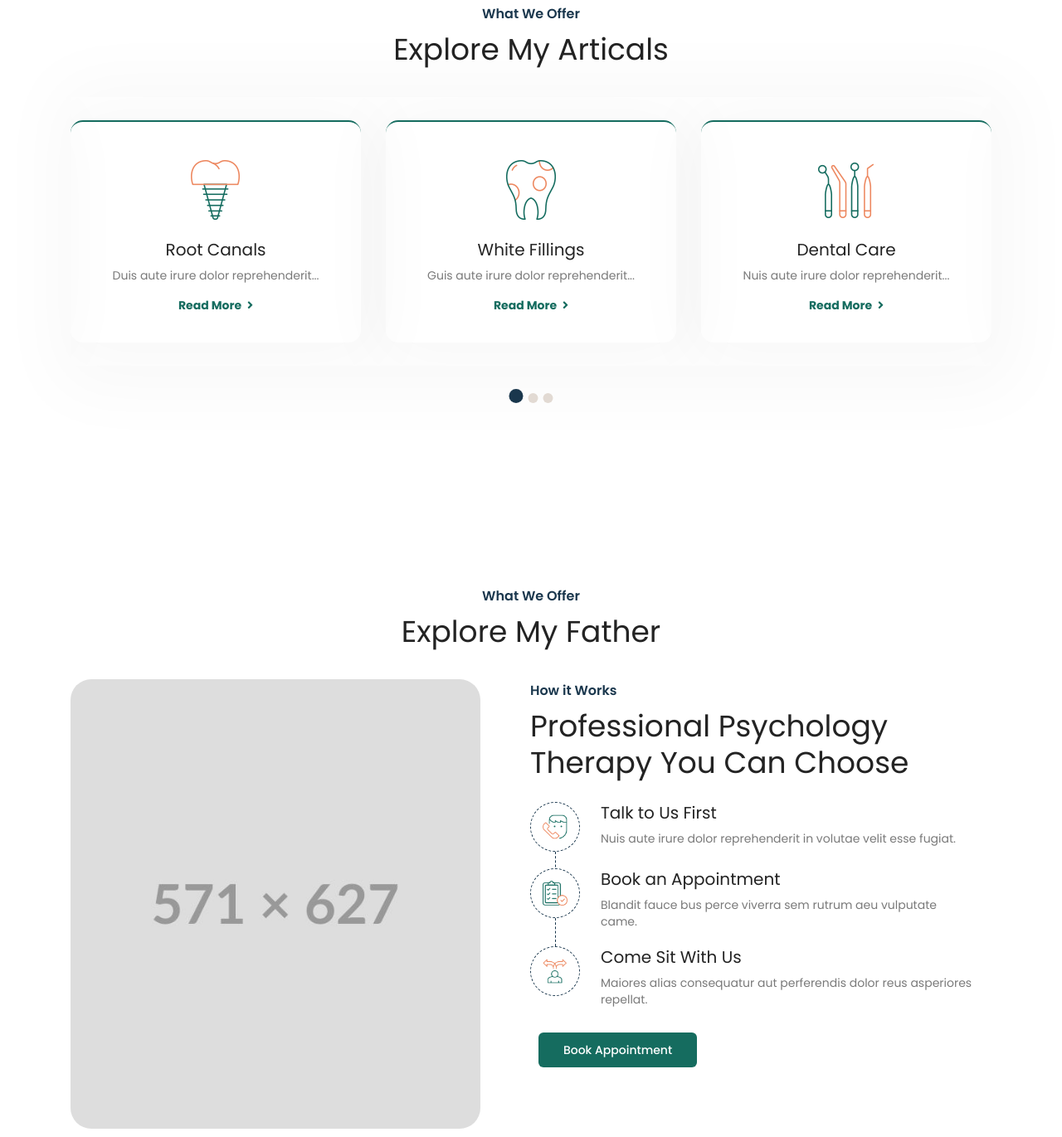
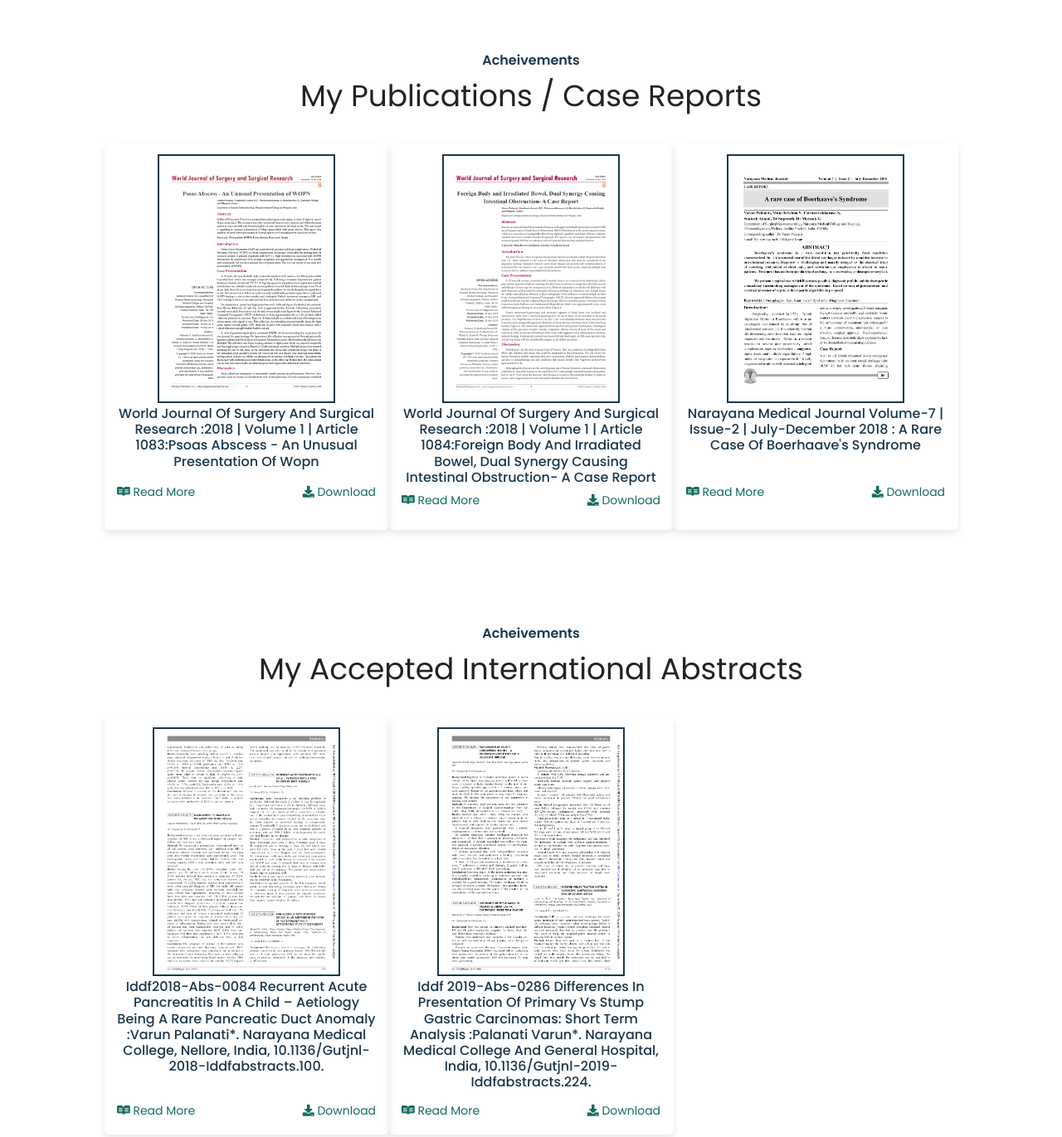
Before and after one commit to DT7Solutions/dr-varun, a plain HTML site: page about.html in a window 1280 px wide. Shown: the part 1598-2969 px from the top of the page at 83% size. Drawn offline with nearby package versions, Linux system fonts and the light colour scheme.

Commit message:
about page publications and abstracts updated

```diff
--- a/about.html
+++ b/about.html
@@ -341,97 +341,83 @@
     </div>
     <!-- COUNTER SECTION END -->
 
-    <!-- SERVICE SECTION START -->
-    <section class="service-main-section w-100 float-left padding-top padding-bottom">
+    <!-- ABOUT DETAILED SECTION START -->
+    <section class="about-details-main-section w-100 float-left padding-top padding-bottom">
         <div class="container">
-            <div class="generic-title text-center">
-                <span class="small-text" data-aos="fade-up" data-aos-duration="700">What We Offer</span>
-                <h2 class="mb-0" data-aos="fade-up" data-aos-duration="700">Explore My Articals</h2>
-            </div>
-            <div class="index2-service-slider" data-aos="fade-up" data-aos-duration="700">
-                <div id="owl-carouselone" class="owl-carousel owl-theme">
-                    <div class="item">
-                        <div class="service-slider2 text-center">
-                            <figure class="d-inline-block">
-                                <img src="assets/images/service-icon1.png" alt="service-icon1">
-                            </figure>
-                            <h4>Root Canals</h4>
-                            <p>Duis aute irure dolor
-                                reprehenderit...</p>
-                            <a href="services.html">Read More<i class="fas fa-angle-right"></i></a>
+            <div class="publications">
+                <div class="generic-title text-center">
+                    <span class="small-text" data-aos="fade-up" data-aos-duration="700">Acheivements</span>
+                    <h2 class="mb-0" data-aos="fade-up" data-aos-duration="700">My Publications / Case Reports</h2>
+                </div>
+                <div class="row d-flex justify-content-evenly">
+                    <div class="item col-md-4">
+                        <img src="assets/images/about/publications/psoas-abscess-an-unusual-presentation-of-wopn-4739.png" class="img-fluid" alt="psoas-abscess-an-unusual-presentation-of-wopn-4739">
+                        <h6 class="title">
+                            World Journal Of Surgery And Surgical Research :2018 | Volume 1 | Article 1083:Psoas Abscess - An Unusual Presentation Of Wopn
+                        </h6>
+                        <div class="links">
+                            <a href="https://www.surgeryresearchjournal.com/abstract.php?aid=4739" target="_blank"><i class="fab fa-readme"></i> Read More</a>
+                            <a href="https://www.surgeryresearchjournal.com/open-access/psoas-abscess-an-unusual-presentation-of-wopn-4739.pdf" target="_blank"><i class="fas fa-download"></i> Download</a>
                         </div>
                     </div>
-                    <div class="item">
-                        <div class="service-slider2 text-center">
-                            <figure class="d-inline-block">
-                                <img src="assets/images/service-icon2.png" alt="service-icon2">
-                            </figure>
-                            <h4>White Fillings</h4>
-                            <p>Guis aute irure dolor
-                                reprehenderit...</p>
-                            <a href="services.html">Read More<i class="fas fa-angle-right"></i></a>
+                    <div class="item col-md-4">
+                        <img src="assets/images/about/publications/foreign-body-and-irradiated-bowel-dual-synergy-causing-intestinal-obstruction-a-case-report-4775.png" class="img-fluid" alt="foreign-body-and-irradiated-bowel-dual-synergy-causing-intestinal-obstruction-a-case-report-4775">
+                        <h6 class="title">
+                            World Journal Of Surgery And Surgical Research :2018 | Volume 1 | Article 1084:Foreign Body And Irradiated Bowel, Dual Synergy Causing Intestinal Obstruction- A Case Report
+                        </h6>
+                        <div class="links">
+                            <a href="https://www.surgeryresearchjournal.com/abstract.php?aid=4775" target="_blank"><i class="fab fa-readme"></i> Read More</a>
+                            <a href="https://www.surgeryresearchjournal.com/open-access/foreign-body-and-irradiated-bowel-dual-synergy-causing-intestinal-obstruction-a-case-report-4775.pdf" target="_blank"><i class="fas fa-download"></i> Download</a>
                         </div>
                     </div>
-                    <div class="item">
-                        <div class="service-slider2 text-center">
-                            <figure class="d-inline-block">
-                                <img src="assets/images/service-icon3.png" alt="service-icon3">
-                            </figure>
-                            <h4>Dental Care</h4>
-                            <p>Nuis aute irure dolor
-                                reprehenderit...</p>
-                            <a href="services.html">Read More<i class="fas fa-angle-right"></i></a>
+                    <div class="item col-md-4">
+                        <img src="assets/images/about/publications/a-rare-case-of-boerhaaves-syndrome-publications.png" class="img-fluid" alt="a-rare-case-of-boerhaaves-syndrome-publications">
+                        <h6 class="title">
+                            Narayana Medical Journal Volume-7 | Issue-2 | July-December 2018 : A Rare Case Of Boerhaave's Syndrome
+                        </h6>
+                        <div class="links">
+                            <a href="https://www.bibliomed.org/mnsfulltext/69/69-1542180039.pdf?1726838021" target="_blank"><i class="fab fa-readme"></i> Read More</a>
+                            <a href="https://www.bibliomed.org/mnsfulltext/69/69-1542180039.pdf" target="_blank"><i class="fas fa-download"></i> Download</a>
                         </div>
                     </div>
-                    <div class="item">
-                        <div class="service-slider2 text-center">
-                            <figure class="d-inline-block">
-                                <img src="assets/images/service-icon4.png" alt="service-icon4">
-                            </figure>
-                            <h4>Restorative Dentistry</h4>
-                            <p>Muis aute irure dolor
-                                reprehenderit...</p>
-                            <a href="services.html">Read More<i class="fas fa-angle-right"></i></a>
+                </div>
+            </div>
+
+            <div class="abstracts">
+                <div class="generic-title text-center">
+                    <span class="small-text" data-aos="fade-up" data-aos-duration="700">Acheivements</span>
+                    <h2 class="mb-0" data-aos="fade-up" data-aos-duration="700">My Accepted International Abstracts</h2>
+                </div>
+                <div class="row d-flex justify-content-evenly">
+                    <div class="item col-md-4">
+                        <img src="assets/images/about/abstracts/recurrent-acute-pancreatitis-in-achild-aetiology-being-a-rare-pancreatic-duct-anomaly.png" class="img-fluid" alt="recurrent-acute-pancreatitis-in-achild-aetiology-being-a-rare-pancreatic-duct-anomaly">
+                        <h6 class="title">
+                            Iddf2018-Abs-0084 Recurrent Acute Pancreatitis In A Child – Aetiology Being A Rare
+                            Pancreatic Duct Anomaly :Varun Palanati*. Narayana Medical College, Nellore, India,
+                            10.1136/Gutjnl-2018-Iddfabstracts.100.
+                        </h6>
+                        <div class="links">
+                            <a href="https://gut.bmj.com/content/67/Suppl_2/A45.2" target="_blank"><i class="fab fa-readme"></i> Read More</a>
+                            <a href="https://gut.bmj.com/content/gutjnl/67/Suppl_2/A45.2.full.pdf" target="_blank"><i class="fas fa-download"></i> Download</a>
                         </div>
                     </div>
-                    <div class="item">
-                        <div class="service-slider2 text-center">
-                            <figure class="d-inline-block">
-                                <img src="assets/images/service-icon1.png" alt="service-icon1">
-                            </figure>
-                            <h4>Root Canals</h4>
-                            <p>Duis aute irure dolor
-                                reprehenderit...</p>
-                            <a href="services.html">Read More<i class="fas fa-angle-right"></i></a>
-                        </div>
-                    </div>
-                    <div class="item">
-                        <div class="service-slider2 text-center">
-                            <figure class="d-inline-block">
-                                <img src="assets/images/service-icon2.png" alt="service-icon2">
-                            </figure>
-                            <h4>White Fillings</h4>
-                            <p>Guis aute irure dolor
-                                reprehenderit...</p>
-                            <a href="services.html">Read More<i class="fas fa-angle-right"></i></a>
-                        </div>
-                    </div>
-                    <div class="item">
-                        <div class="service-slider2 text-center">
-                            <figure class="d-inline-block">
-                                <img src="assets/images/service-icon3.png" alt="service-icon3">
-                            </figure>
-                            <h4>Dental Care</h4>
-                            <p>Nuis aute irure dolor
-                                reprehenderit...</p>
-                            <a href="services.html">Read More<i class="fas fa-angle-right"></i></a>
+                    <div class="item col-md-4">
+                        <img src="assets/images/about/abstracts/differences-in-presentation-of-primary-vs-stump-gastric-carcinomas-short-term-analysis.png" class="img-fluid" alt="differences-in-presentation-of-primary-vs-stump-gastric-carcinomas-short-term-analysis">
+                        <h6 class="title">
+                            Iddf 2019-Abs-0286 Differences In Presentation Of Primary Vs Stump Gastric
+                            Carcinomas: Short Term Analysis :Palanati Varun*. Narayana Medical College And
+                            General Hospital, India, 10.1136/Gutjnl-2019-Iddfabstracts.224.
+                        </h6>
+                        <div class="links">
+                            <a href="https://gut.bmj.com/content/68/Suppl_1/A115.2" target="_blank"><i class="fab fa-readme"></i> Read More</a>
+                            <a href="https://www.surgeryresearchjournal.com/open-access/foreign-body-and-irradiated-bowel-dual-synergy-causing-intestinal-obstruction-a-case-report-4775.pdf" target="_blank"><i class="fas fa-download"></i> Download</a>
                         </div>
                     </div>
                 </div>
             </div>
         </div>
     </section>
-    <!-- SERVICE SECTION END -->
+    <!-- ABOUT DETAILED SECTION END -->
 
     <!-- PROCESS SECTION START -->
     <section class="process-main-section w-100 float-left padding-top padding-bottom">
--- a/assets/css/custom.css
+++ b/assets/css/custom.css
@@ -4221,4 +4221,50 @@ input[type="date"]:focus {
 .working-area-section .working-area .working-detail span{
     color: var(--button-color);
 }
+
+/* About Detailed Section */
+.about-details-main-section .publications,
+.about-details-main-section .abstracts {
+    text-align: center;
+    padding: 5%;
+}
+.about-details-main-section .publications .item,
+.about-details-main-section .abstracts .item{
+    border-radius: 6px;
+    box-shadow: 0 4px 8px rgba(0, 0, 0, 0.1);
+    padding: 1% 1.5% 2.5%;
+}
+.about-details-main-section .publications img,
+.about-details-main-section .abstracts img {
+    border: 2px solid var(--accent);
+    margin: 1%;
+    max-height: 300px;
+}
+.about-details-main-section .publications h6 {
+    color: var(--accent);
+    min-height: 20%;
+}
+.about-details-main-section .abstracts h6 {
+    color: var(--accent);
+    min-height: 30%;
+}
+.about-details-main-section .publications .links,
+.about-details-main-section .abstracts .links {
+    display: flex;
+    justify-content: space-between;
+    align-items: center;
+}
+.about-details-main-section .publications .links a,
+.about-details-main-section .abstracts .links a {
+    font-size: 14px;
+    line-height: 20px;
+    color: var(--button-color);
+    text-decoration: none;
+}
+.about-details-main-section .publications .links a:hover,
+.about-details-main-section .abstracts .links a:hover {
+    color: var(--button-color);
+}
+
+
 /* Section BG Stylying */
```
Also changed, not shown: assets/images/about/abstracts/differences-in-presentation-of-primary-vs-stump-gastric-carcinomas-short-term-analysis.png (added), assets/images/about/abstracts/recurrent-acute-pancreatitis-in-achild-aetiology-being-a-rare-pancreatic-duct-anomaly.png (added), assets/images/about/publications/a-rare-case-of-boerhaaves-syndrome-publications.png (added), assets/images/about/publications/foreign-body-and-irradiated-bowel-dual-synergy-causing-intestinal-obstruction-a-case-report-4775.png (added), assets/images/about/publications/psoas-abscess-an-unusual-presentation-of-wopn-4739.png (added).
